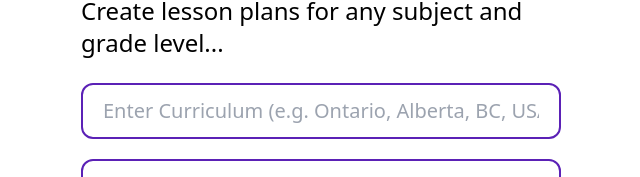
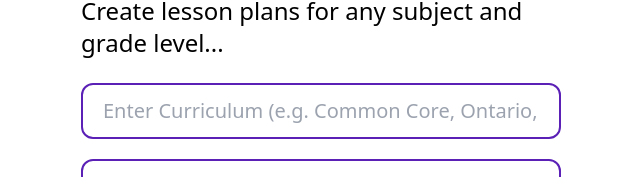
Before and after one commit to jtwirly/bayou2, a Next.js app: page / in a window 1280 px wide. Shown: the part 229-406 px from the top of the page, without its empty margins (319-959 px from the left). Built offline with nearby package versions, Linux system fonts and the light colour scheme.

Commit message:
Added jurisdictions

```diff
--- a/pages/index.js
+++ b/pages/index.js
@@ -39,7 +39,7 @@ const Home = () => {
             value={curriculum}
             onChange={(e) => setCurriculum(e.target.value)}
             className="border-2 border-violet-800 py-3 px-5 rounded-xl text-xl"
-            placeholder="Enter Curriculum (e.g. Ontario, Alberta, BC, USA)"
+            placeholder="Enter Curriculum (e.g. Common Core, Ontario, Texas)"
           />
           <input
             type="text"
```
